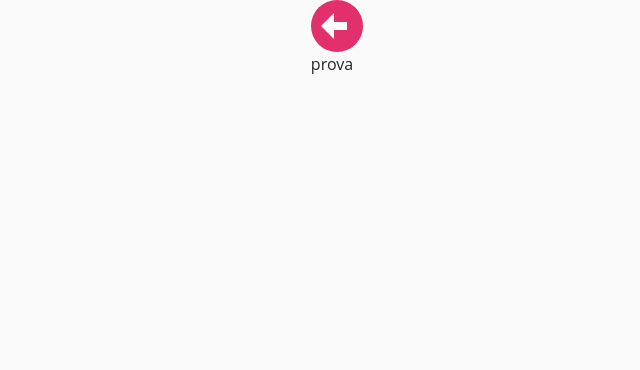
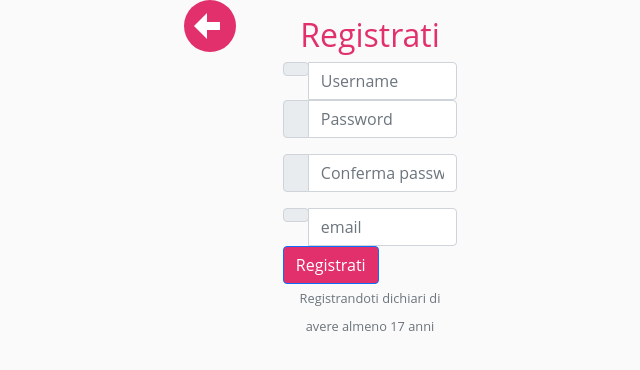
Before and after one commit to rezkmohamed/react-fakegram, a React (Create React App) app: page /register in a window 1280 px wide. Shown: the top 370 px of the page, without its empty margins (270-910 px from the left). Built offline with nearby package versions, Linux system fonts and the light colour scheme; a web font is replaced by a local one.

Commit message:
added SuccessMessage and ErrorMessage UI components

```diff
--- /dev/null
+++ b/src/components/UI/ErrorMessage.js
@@ -0,0 +1,15 @@
+import React from "react";
+
+const ErrorMessage = ({message}) => {
+    return(
+        <div className="container alert-container">
+            <div className="row">
+                <div className="alert alert-danger" role="alert">
+                    {message}
+                </div>
+            </div>
+        </div>
+    );
+}
+
+export default ErrorMessage;
--- /dev/null
+++ b/src/components/UI/SuccessMessage.js
@@ -0,0 +1,16 @@
+import React from "react";
+import globalClasses from '../../assets/global-styles/bootstrap.min.module.css';
+
+const SuccessMessage = ({message}) => {
+    return (
+        <div className={`${globalClasses.container} ${globalClasses['alert-container']}`}>
+            <div className="row">
+                <div className="alert alert-success" role="alert">
+                    {message}
+                </div>
+            </div>
+        </div>
+    );
+}
+
+export default SuccessMessage;
--- a/src/components/pages/auth/register/Register.js
+++ b/src/components/pages/auth/register/Register.js
@@ -1,22 +1,59 @@
-import React from "react";
+import React, { useRef, useState } from "react";
 import { useHistory } from "react-router";
 import globalClasses from "../../../../assets/global-styles/bootstrap.min.module.css";
 import classes from "./Register.module.scss";
+import { registerNewProfile } from "../../../../services/auth-service";
+import SuccessMessage from "../../../UI/SuccessMessage";
+import ErrorMessage from "../../../UI/ErrorMessage";
 
 /**
  * TODO:
  * 1) aggiungere logica al bottone per tornare alla login page
  * 2) aggiungere una form group per inviare la richiesta di registrazione
  */
+let message;
+
+
 
 const Register = () => {
     const history = useHistory();
+
+    const usernameInputRef = useRef();
+    const emailInputRef = useRef();
+    const passwordInputRef = useRef();
+    const confermPasswordInputRef = useRef();
+
+
+    const [formIsSubmitted, setFormIsSubmitted] = useState(false);
+    const [registrationIsValid, setRegistrationIsValid] = useState(false);
+    // let message = "Registrazione effettuata con successo!";
 
     const goBackToLoginPage = () => {
         console.log('btn clicked!');
         history.replace('/login');
     }
 
+    const submitRegisterForm = (event) => {
+        event.preventDefault();
+        if(passwordInputRef !== confermPasswordInputRef){
+            message = 'password diverse scemo!!!';
+            setFormIsSubmitted(true);
+            setRegistrationIsValid(false);
+            return;
+        }
+        registerNewProfile(emailInputRef, passwordInputRef, usernameInputRef, usernameInputRef).then(res => {
+            if(res){
+                console.log(res);
+                setFormIsSubmitted(true);
+                setRegistrationIsValid(true);
+            }
+        }).catch(err => {
+            console.log(err);
+            message = err.message;
+            setFormIsSubmitted(true);
+            setRegistrationIsValid(false);
+        })
+    }
 
     return (
         <React.Fragment>
@@ -27,14 +64,15 @@ const Register = () => {
                             <div className={classes['bk-btn']} onClick={goBackToLoginPage}><div className={classes['bk-btn-triangle']}></div><div className={classes['bk-btn-bar']}></div></div>
                         </div>
                     </div>
-                    <div>
-                        <div className={globalClasses['col-6']}>
-                            prova
-                        </div>
-                    </div>
-                    {/* <div className={globalClasses['col-6']}>
-                        <div className={globalClasses['login-form']} style={{"padding-top": "1em"}}>
-                            <form>
+                    <div className={globalClasses['col-6']}>
+                        <div className={globalClasses['login-form']} style={{"paddingTop": "1em"}}>
+                            {
+                                formIsSubmitted && registrationIsValid && <SuccessMessage message={message} />
+                            }
+                            {
+                                formIsSubmitted && !registrationIsValid && <ErrorMessage message={message} />
+                            }
+                            <form onSubmit={submitRegisterForm}>
                                 <h2 className={globalClasses['text-center']} style={{"color": "#E1306C"}}>Registrati</h2>
                                 <div className={globalClasses['form-group']}>
                                     <div className={globalClasses['input-group']}>
@@ -48,6 +86,7 @@ const Register = () => {
                                                 className={globalClasses['form-control']}
                                                 name="username"
                                                 placeholder="Username"
+                                                ref={usernameInputRef}
                                                 required />
                                     </div>
                                 </div>
@@ -63,7 +102,8 @@ const Register = () => {
                                                 className="form-control"
                                                 name="password"
                                                 placeholder="Password"
-                                                minlength="4"
+                                                minLength="4"
+                                                ref={passwordInputRef}
                                                 required />
                                     </div>
                                 </div>
@@ -80,7 +120,8 @@ const Register = () => {
                                                 className="form-control"
                                                 name="confermapassword"
                                                 placeholder="Conferma password"
-                                                minlength="4"
+                                                minLength="4"
+                                                ref={confermPasswordInputRef}
                                                 required />
                                     </div>
                                 </div>
@@ -98,6 +139,7 @@ const Register = () => {
                                                 name="email"
                                                 placeholder="email"
                                                 required
+                                                ref={emailInputRef}
                                                 email />
                                     </div>
                                 </div>
@@ -116,7 +158,6 @@ const Register = () => {
                         </div>
                     </div>
                     <div className="col-3"></div>
-                </div> */}
                 </div>
             </div>
         </React.Fragment>
```
